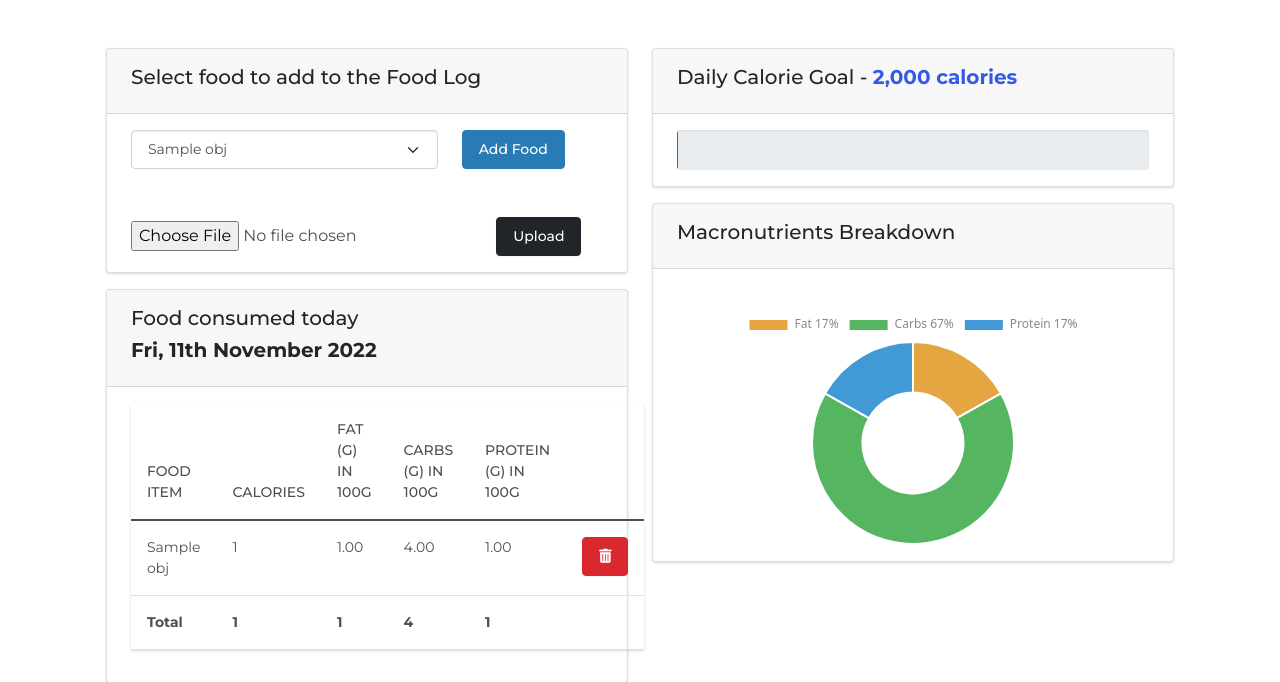
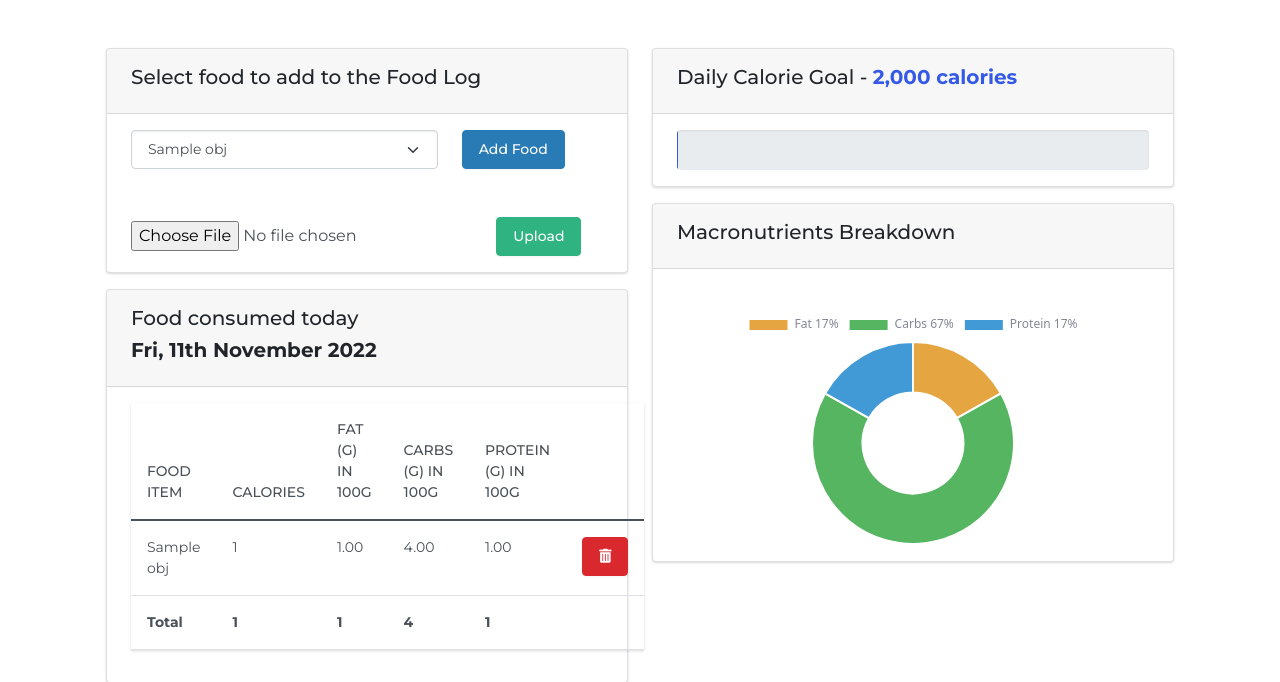
Before and after one commit to darshcloud/EatWellLiveWell-CalorieTrackerApp, a Django app: page /food/foodlog in a window 1280 px wide. Shown: the part 67-749 px from the top of the page. Run offline with Django 3.2, Linux system fonts and the light colour scheme; a user stored in the database is signed in; tables that the repository leaves empty hold one stand-in row (values such as "Sample post"); parts of the project's set-up code (start-up, migrations or seed data) failed here and were passed over; some libraries are stand-ins or nearby versions.

Commit message:
UI button changes

```diff
--- a/templates/food_log.html
+++ b/templates/food_log.html
@@ -55,7 +55,7 @@
                                     <form method="POST" name="suggest" enctype="multipart/form-data">
                                         {% csrf_token %}
                                         <input type="file" name="document">
-                                        <button type="submit" class='btn btn-dark'>Upload</button>
+                                        <button type="submit" class='btn btn-success'>Upload</button>
                                     </form>
 
                                 </div>
--- a/templates/user_profile.html
+++ b/templates/user_profile.html
@@ -122,9 +122,6 @@
                                                     <td class='col-md-4'>{{ weight_record.user_weight }}</td>
                                                     <td class='col-md-4'>{{ weight_record.entry_date|date:'Y-m-d' }}</td>
                                                     <td class='col-md-4'>
-                                                        <a class='btn btn-success' href="#" style='margin-right:2px;'>
-                                                        <i class='fas fa-edit'></i>
-                                                    </a>
                                                     <a class='btn btn-danger' href="{% url 'weight_log_delete' weight_record.id %}">
                                                         <i class='fas fa-trash-alt'></i>
                                                     </a>
```
